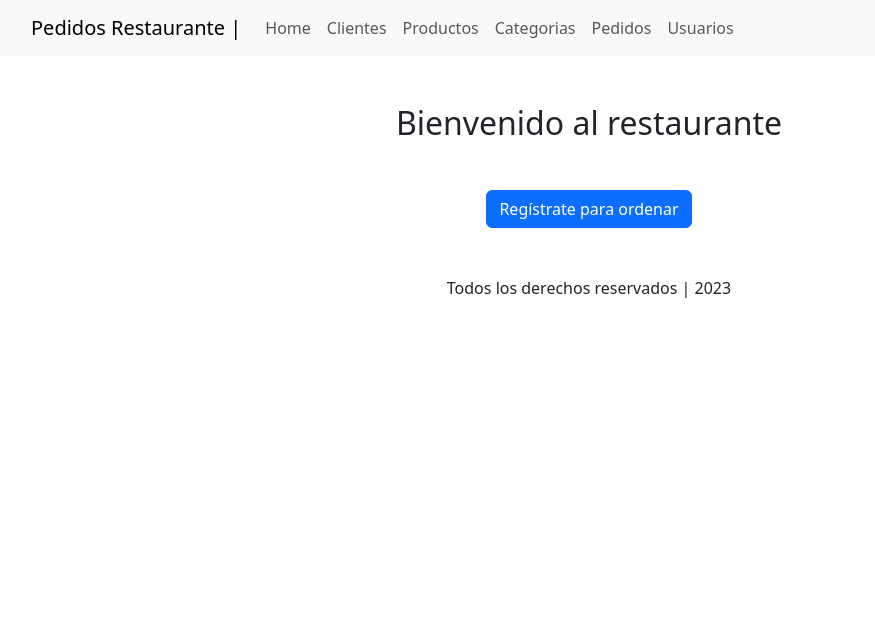
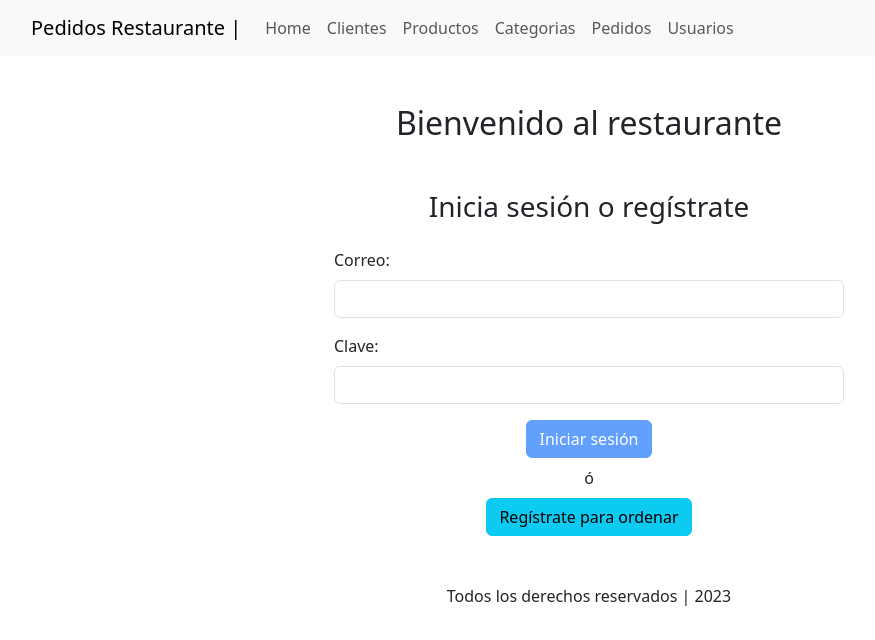
Before and after one commit to salvarez96/f11-front-hw, a React (Vite) app: page / in a window 1280 px wide. Shown: the top 640 px of the page, without its empty margins (51-926 px from the left). Built offline with nearby package versions, Linux system fonts and the light colour scheme.

Commit message:
Create login and logout page in home view
Change form submission

Add JWT to localStorage for user verification

```diff
--- a/src/pages/home/home.jsx
+++ b/src/pages/home/home.jsx
@@ -1,15 +1,96 @@
-import React from 'react';
+import { useEffect, useState } from 'react';
 import { Link } from 'react-router-dom';
+import { intentLogin } from '../../services/login/loginService';
+import AlertMessenger from '../../components/alertMessenger';
+import { handleFormService } from '../../services/form/formService';
 
-const HomePage = (props) => {
+const HomePage = () => {
 
-    const {emailProp} = props;
+    const [userData, setUserData] = useState({})
+    const [activateSubmitButton, setActivateSubmitButton] = useState(true)
+    const [showLogOutButton, setShowLogOutButton] = useState(false)
+    const [apiResponse, setApiResponse] = useState({})
+
+    useEffect(() => {
+        setActivateSubmitButton(
+            (Object.values(userData).length === 2 && Object.values(userData).every((string) => string.length > 0))
+            ? false
+            : true
+        )
+    }, [userData])
+
+    useEffect(() => {
+        handleLogOutButton()
+    }, [])
+
+    const handleUserData = (e) => handleFormService(e, userData, setUserData)
+
+    const handleLogIn = async (e) => {
+        e.preventDefault()
+        if (Object.keys(userData).length === 2) {
+            await intentLogin(userData)
+                .then((response) => {
+                    [...e.target.elements].forEach(node => node.value = '')
+                    const nombres = response.userData.nombres
+                    const apellidos = response.userData.apellidos
+                    setApiResponse({
+                        userData: {
+                            id: response.userData.id,
+                            nombres: nombres,
+                            apellidos: apellidos,
+                        },
+                        status: 200,
+                        message: `Sesión iniciada como ${nombres} ${apellidos}`,
+                    })
+                    setUserData({})
+                    handleLogOutButton()
+                })
+                .catch(({response}) => {
+                    setApiResponse({
+                        status: response.status,
+                        message: response.data.message
+                    })
+                })
+        }
+    }
+
+    const handleLogOutButton = () => {
+        setShowLogOutButton(
+            localStorage.getItem('jwt_token')
+            ? true
+            : false
+        )
+    }
+
+    const logout = () => {
+        localStorage.removeItem('jwt_token')
+        handleLogOutButton()
+        setApiResponse({
+            status: 200,
+            message: 'Sesión finalizada'
+        })
+    }
 
     return(
         <div className='container'>
             <div className='col d-flex justify-content-center align-items-center m-5 flex-column'>
                 <h2 className='mb-5'>Bienvenido al restaurante</h2>
-                <Link className='btn btn-primary d-block' to="/usuarios">Regístrate para ordenar</Link>
+                <h3 className='mb-4'>Inicia sesión o regístrate</h3>
+                <form action="" className='w-50' style={{minWidth: '300px'}} onSubmit={(e) => handleLogIn(e)}>
+                    <label htmlFor="correo" className='form-label'>Correo: </label>
+                    <input type="text" name='correo' id='correo' className='form-control mb-3' onChange={(e) => handleUserData(e)} required />
+                    <label htmlFor="clave" className='form-label'>Clave: </label>
+                    <input type="password" name='clave' id='clave' className='form-control mb-3' onChange={(e) => handleUserData(e)} required />
+
+                    <div className='d-flex flex-column justify-content-around align-items-center gap-2'>
+                        <button type="submit" className='btn btn-primary' disabled={activateSubmitButton}>Iniciar sesión</button>
+                        {showLogOutButton &&
+                        <button type="button" className='btn btn-danger' onClick={logout}>Cerrar sesión</button>}
+                        ó
+                        <Link className='btn btn-info' to="/usuarios">Regístrate para ordenar</Link>
+                    </div>
+                    <AlertMessenger messageContent={apiResponse.message} statusCode={apiResponse.status} />
+                </form>
             </div>
         </div>
     )
--- a/src/pages/usuarios/usuarios.jsx
+++ b/src/pages/usuarios/usuarios.jsx
@@ -39,10 +39,14 @@ const UsuariosPage = () => {
         e.preventDefault()
         if (Object.keys(userData).length === 5) {
             await registerUser(userData)
-                .then(() => setApiResponse({
-                    status: 201,
-                    message: 'Usuario creado satisfactoriamente'
-                }))
+                .then(() => {
+                    [...e.target.elements].forEach(node => node.value = '')
+                    setApiResponse({
+                        status: 201,
+                        message: 'Usuario creado satisfactoriamente'
+                    })
+                    setUserData({})
+                })
                 .catch(({response}) => setApiResponse({
                     status: response.status,
                     message: response.data.message
@@ -55,7 +59,7 @@ const UsuariosPage = () => {
         <div className='container'>
             <div className='col d-flex justify-content-center align-items-center m-5 flex-column'>
                 <h2 className='mb-5'>Crea tu usuario</h2>
-                <form action="" className='w-50' style={{minWidth: '300px'}}>
+                <form action="" className='w-50' style={{minWidth: '300px'}} onSubmit={(e) => handleUserRegistration(e)}>
                     <div className='mb-3'>
                         <label htmlFor="nombres" className='form-label'>Nombres: </label>
                         <input type="text" name="nombres" id="nombres" className='form-control mb-3' onChange={(e) => handleUserInfo(e)} required />
@@ -66,7 +70,7 @@ const UsuariosPage = () => {
                         <label htmlFor="clave" className='form-label'>Password: </label>
                         <input type="password" name="clave" id="clave" className='form-control mb-3' onChange={(e) => handleUserInfo(e)} required />
                     </div>
-                    <button className='btn btn-primary' type="submit" onClick={(e) => handleUserRegistration(e)} disabled={activateSubmitButton}>Crear usuario</button>
+                    <button className='btn btn-primary' type="submit" disabled={activateSubmitButton}>Crear usuario</button>
                 </form>
                 <AlertMessenger statusCode={apiResponse.status} messageContent={apiResponse.message} />
                 {apiResponse.status >= 200 &&
--- a/src/services/login/loginService.js
+++ b/src/services/login/loginService.js
@@ -4,6 +4,7 @@ const intentLogin = async (payload) => {
 
     try {
         const {data} = await apiFetch().post('/usuarios/login', payload);
+        localStorage.setItem('jwt_token', JSON.stringify(data.jwt))
         return data;
     } catch (error) {
         return Promise.reject(error)
```
